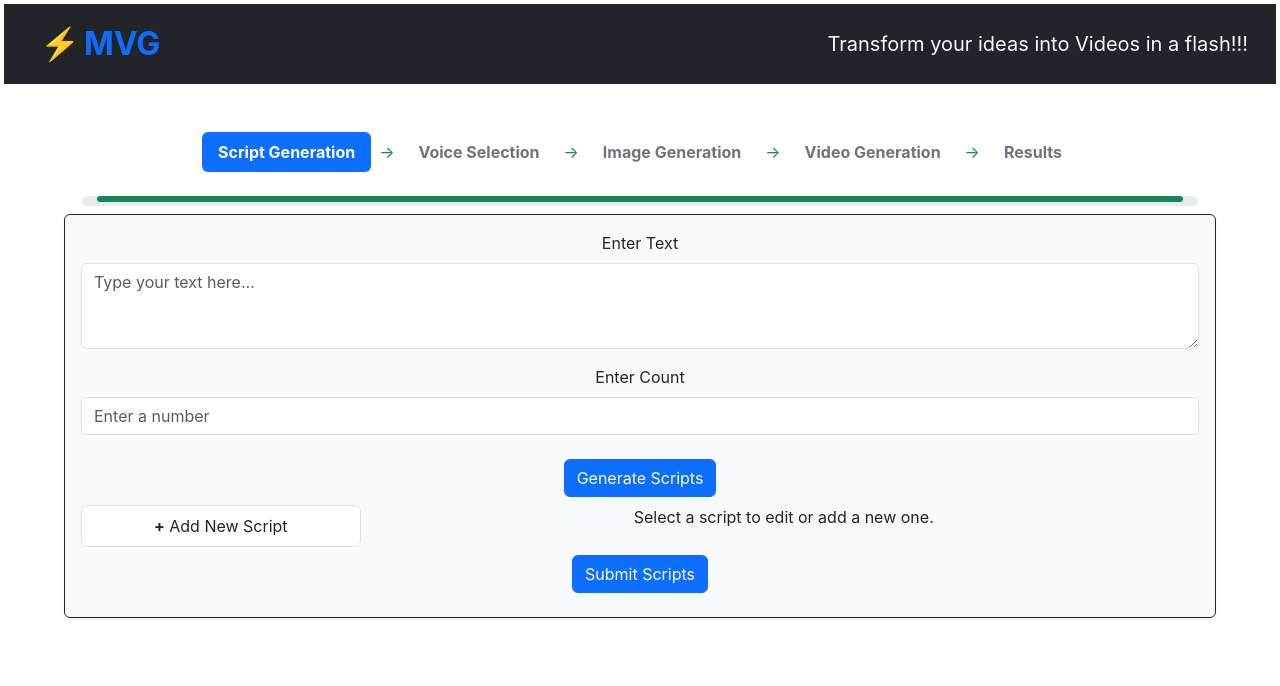
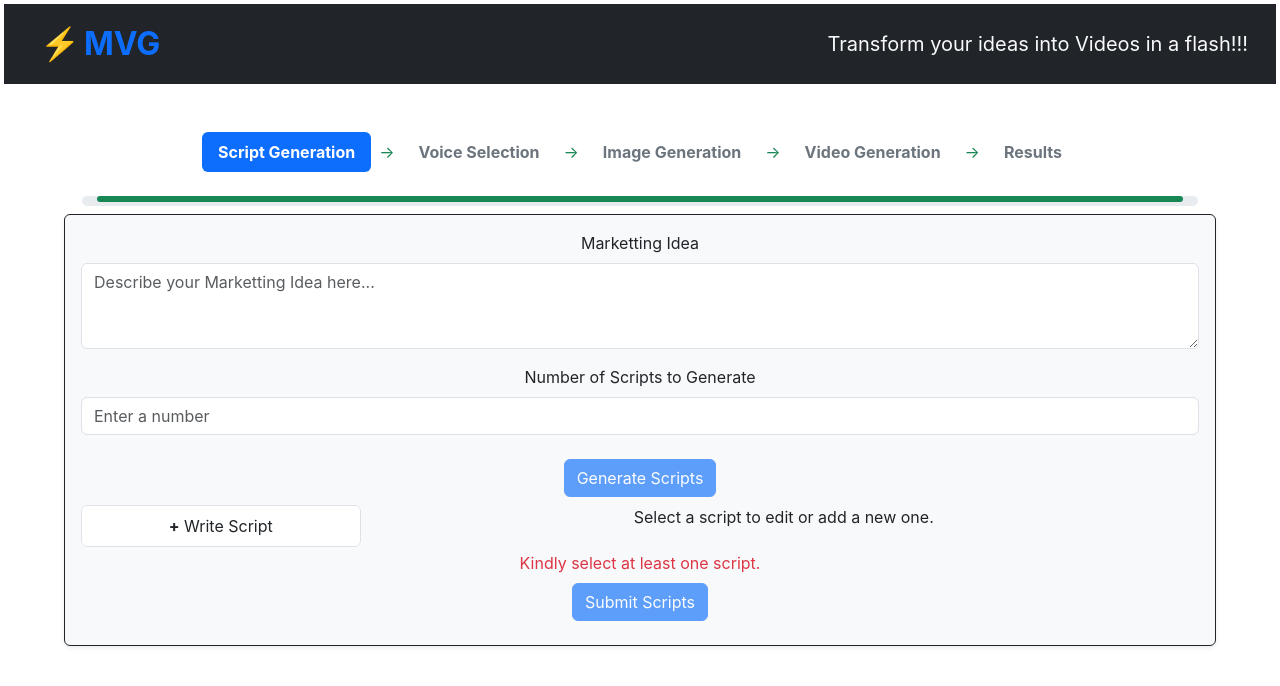
Before and after one commit to FarzanFrost/Numrah, a React (Create React App) app in the folder frontend/: page / in a window 1280 px wide. Shown: the top 686 px of the page. Built offline with nearby package versions, Linux system fonts and the light colour scheme.

Commit message:
Frontend Validation
Added validation for input fields, and if not valid disabled buttons.

```diff
--- a/frontend/src/App.js
+++ b/frontend/src/App.js
@@ -18,15 +18,21 @@ function App() {
   ];
 
   const [currentStep, setCurrentStep] = useState(0)
-  const nextStep = () => {
-    setCurrentStep((currentStep + 1) % steps.length)
-  }
 
   const [scripts, setScripts] = useState([])
   const [selectedVoices, setSelectedVoices] = useState([])
   const [images, setImages] = useState([]);
   const [image, setImage] = useState(null);
   const [videos, setVideos] = useState([])
+
+  const newIdea = () => {
+    setCurrentStep(0)
+    setScripts([])
+    setSelectedVoices([])
+    setImages([])
+    setImage(null)
+    setVideos([])
+  }
 
   return (
     <div className="App">
@@ -37,11 +43,11 @@ function App() {
       style={{
         width: '90%',
       }}>
-        {currentStep === 0 && <SricptGeneration nextStep={nextStep} scripts={scripts} setScripts={setScripts} />}
-        {currentStep === 1 && <VoiceSelection nextStep={nextStep} selectedVoices={selectedVoices} setSelectedVoices={setSelectedVoices} />}
-        {currentStep === 2 && <ImageGeneration nextStep={nextStep} images={images} setImages={setImages} image={image} setImage={setImage}/>}
-        {currentStep === 3 && <VideoGeneration nextStep={nextStep} scripts={scripts} voices={selectedVoices} images={images} image={image} setVideos={setVideos}/>}
-        {currentStep === 4 && <VideoResults nextStep={nextStep} videos={videos} setVideos={setVideos}/>}
+        {currentStep === 0 && <SricptGeneration setCurrentStep={setCurrentStep} scripts={scripts} setScripts={setScripts} />}
+        {currentStep === 1 && <VoiceSelection setCurrentStep={setCurrentStep} selectedVoices={selectedVoices} setSelectedVoices={setSelectedVoices} />}
+        {currentStep === 2 && <ImageGeneration setCurrentStep={setCurrentStep} images={images} setImages={setImages} image={image} setImage={setImage}/>}
+        {currentStep === 3 && <VideoGeneration setCurrentStep={setCurrentStep} scripts={scripts} voices={selectedVoices} images={images} image={image} setVideos={setVideos}/>}
+        {currentStep === 4 && <VideoResults newIdea={newIdea} videos={videos} setVideos={setVideos}/>}
       </div>
     </div>
   );
--- a/frontend/src/ImageGeneration.js
+++ b/frontend/src/ImageGeneration.js
@@ -3,7 +3,7 @@ import React, { useState } from 'react';
 const ImageUpload = ({ onImageChange, image }) => {
   return (
     <div className="mb-3">
-      <label htmlFor="imageInput" className="form-label">Upload Image</label>
+      <label htmlFor="imageInput" className="form-label">Upload Base/Background Image</label>
       <div className="d-flex align-items-center">
         <input
           type="file"
@@ -157,12 +157,13 @@ const LabelList = ({ labels, onAddLabel, onRemoveLabel }) => {
 const TextInput = ({ onTextChange }) => {
   return (
     <div className="mb-3">
-      <label htmlFor="textInput" className="form-label">Enter Text</label>
+      <label htmlFor="textInput" className="form-label">Enter Image Generation Prompt</label>
       <textarea
         id="textInput"
         className="form-control"
         rows="3"
         onChange={onTextChange}
+        placeholder='Type Your Image Generation Prompt here...'
       ></textarea>
     </div>
   );
@@ -181,15 +182,6 @@ const ImageGallery = ({images, setImages}) => {
 
   return (
     <div className="mb-3">
-      {/* <label htmlFor="galleryInput" className="form-label">Upload Images for Gallery</label>
-      <input
-        type="file"
-        className="form-control"
-        id="galleryInput"
-        multiple
-        accept="image/*"
-        onChange={handleImageChange}
-      /> */}
       {images.length > 0 && (
         <div className="mt-3">
           <h5>Image Gallery</h5>
@@ -219,12 +211,24 @@ const ImageGallery = ({images, setImages}) => {
   );
 };
 
-const ImageGeneration = ({nextStep, images, setImages, image, setImage}) => {
+const ImageGeneration = ({setCurrentStep, images, setImages, image, setImage}) => {
   const [labels, setLabels] = useState([[]]);
   const [text, setText] = useState('');
   const [message, setMessage] = useState('');
   const [loading, setLoading] = useState(false); // Loading state
   const [error, setError] = useState(null); // Error state
+
+  const isLabelsValid = () => {
+    const list_length = labels.flat().length
+    if (list_length === 0) return true;
+    return list_length % 5 === 0 ? false : true
+  }
+
+  const isImagesValid = () => {
+    const images_length = images.length
+    if (images_length === 0) return true;
+    return images_length % 5 === 0? false : true
+  }
 
   const handleImageChange = (event) => {
     const file = event.target.files[0];
@@ -297,22 +301,41 @@ const ImageGeneration = ({nextStep, images, setImages, image, setImage}) => {
             {/* Image Upload input */}
             <ImageUpload onImageChange={handleImageChange} image={image} />
           </div>
+          {
+          image === null &&
+          <div className="text-danger mt-1">Kindly add background image</div>
+          }
           <div className="col-12">
             {/* Labels Section */}
             <LabelList labels={labels} onAddLabel={handleLabelsChange} onRemoveLabel={handleLabelsChange} />
           </div>
+          {
+          isLabelsValid() &&
+          <div className="text-danger mt-1">Kindly make sure that total number of labels are multiple of 5.</div>
+          }
           <div className="col-12">
             {/* Text Input Section */}
             <TextInput onTextChange={handleTextChange} />
           </div>
         </div>
-        <button className="btn btn-primary m-2" onClick={() => generateImages(image)}>
+        {
+          text === '' &&
+          <div className="text-danger mt-1">Kindly add a prompt for Image Generation</div>
+        }
+        <button className="btn btn-primary m-2" onClick={() => generateImages(image)} disabled={image === null || text === '' || isLabelsValid()}>
         Generate Images
         </button>
         <ImageGallery images={images} setImages={setImages}/>
-        <button className="btn btn-primary m-2" onClick={nextStep}>
+        {
+          isImagesValid() &&
+          <div className="text-danger mt-1">Kindly make sure that total number of images are multiple of 5.</div>
+          }
+        <button className="btn btn-primary m-2" onClick={() => {setCurrentStep(3)}} disabled={isImagesValid()}>
         Submit Images
         </button>
+        <button className="btn btn-dark m-2" onClick={() => {setCurrentStep(1)}}>
+        Back
+      </button>
     </div>
   );
 };
--- a/frontend/src/ScriptGeneration.js
+++ b/frontend/src/ScriptGeneration.js
@@ -3,12 +3,12 @@ import { useState, useEffect } from 'react';
 function TextInput({handleChangeTextArea}) {
     return (
       <div className="mb-3">
-        <label htmlFor="userText" className="form-label">Enter Text</label>
+        <label htmlFor="userText" className="form-label">Marketting Idea</label>
         <textarea
           id="userText"
           className="form-control"
           rows="3"
-          placeholder="Type your text here..."
+          placeholder="Describe your Marketting Idea here..."
           onChange={handleChangeTextArea}
         />
       </div>
@@ -18,7 +18,7 @@ function TextInput({handleChangeTextArea}) {
 function NumberInput({handleChangNumberInput}) {
     return (
         <div className="mb-3">
-        <label htmlFor="count" className="form-label">Enter Count</label>
+        <label htmlFor="count" className="form-label">Number of Scripts to Generate</label>
         <input
             type="number"
             id="count"
@@ -30,9 +30,8 @@ function NumberInput({handleChangNumberInput}) {
     );
 }
 
-function ScriptEditor({ scripts, setScripts }) {
+function ScriptEditor({ scripts, setScripts, selectedScripts, setSelectedScripts }) {
     const [selectedScript, setSelectedScript] = useState(null);
-    const [selectedScripts, setSelectedScripts] = useState([]);
 
     const handleAddScript = () => {
         const newScript = { id: scripts.length, text: 'New script text here.' };
@@ -88,7 +87,7 @@ function ScriptEditor({ scripts, setScripts }) {
                     className="list-group-item list-group-item-action text-center"
                     onClick={handleAddScript}
                 >
-                    <strong>+</strong> Add New Script
+                    <strong>+</strong> Write Script
                 </button>
             </div>
 
@@ -111,7 +110,8 @@ function ScriptEditor({ scripts, setScripts }) {
     );
 }
 
-const SricptGeneration = ({nextStep, scripts, setScripts}) => {
+const SricptGeneration = ({setCurrentStep, scripts, setScripts}) => {
+    const [selectedScripts, setSelectedScripts] = useState([]);
     const [loading, setLoading] = useState(false);
     const [error, setError] = useState(null);
 
@@ -149,11 +149,6 @@ const SricptGeneration = ({nextStep, scripts, setScripts}) => {
         }
     };
 
-    // Fetch the scripts when the component mounts
-    // useEffect(() => {
-    //     fetchScripts();
-    // }, []);
-
     // Input Text area
     const [textArea, setTextArea] = useState('')
 
@@ -173,15 +168,13 @@ const SricptGeneration = ({nextStep, scripts, setScripts}) => {
             {loading && console.log(scripts)}
             <TextInput handleChangeTextArea={handleChangeTextArea}/>
             <NumberInput handleChangNumberInput={handleChangNumberInput}/>
-            {loading?
-            <button className="btn btn-primary m-2" disabled>
+            {<button className="btn btn-primary m-2" onClick={() => fetchScripts()} disabled={loading || textArea === '' || numberInput === ''}>
             Generate Scripts
             </button>
-            : <button className="btn btn-primary m-2" onClick={() => fetchScripts()}>
-            Generate Scripts
-            </button>}
-            <ScriptEditor scripts={scripts} setScripts={setScripts} />
-            <button className="btn btn-primary m-2" onClick={nextStep}>
+            }
+            <ScriptEditor scripts={scripts} setScripts={setScripts} selectedScripts={selectedScripts} setSelectedScripts={setSelectedScripts}/>
+            {selectedScripts.length === 0 && <div className="text-danger mt-1">Kindly select at least one script.</div>}
+            <button className="btn btn-primary m-2" onClick={() => {setCurrentStep(1)}} disabled={selectedScripts.length === 0}>
             Submit Scripts
             </button>
         </>
--- a/frontend/src/VideoGeneration.js
+++ b/frontend/src/VideoGeneration.js
@@ -1,7 +1,7 @@
 import React, { useState, useEffect, useRef } from 'react';
 import './VideoGeneration.css'
 
-const VideoGeneration = ({nextStep, scripts, voices, images, image, setVideos}) => {
+const VideoGeneration = ({setCurrentStep, scripts, voices, images, image, setVideos}) => {
   const [loading, setLoading] = useState(true);
   const [error, setError] = useState(null);
 
@@ -37,7 +37,7 @@ const VideoGeneration = ({nextStep, scripts, voices, images, image, setVideos})
       // Parse the JSON response and update the state
       const data = await response.json();
       setVideos(data)
-      nextStep()
+      // setCurrentStep(4)
       } catch (err) {
       setError(err.message);  // Handle errors
       } finally {
@@ -72,6 +72,9 @@ const VideoGeneration = ({nextStep, scripts, voices, images, image, setVideos})
       <button className="btn btn-primary m-2" onClick={generateVideos}>
         Retry Video Generation
       </button>
+      <button className="btn btn-dark m-2" onClick={() => {setCurrentStep(2)}}>
+        Back
+      </button>
     </div>
   );
 };
--- a/frontend/src/VideoResults.js
+++ b/frontend/src/VideoResults.js
@@ -1,7 +1,7 @@
 import React, { useState, useRef, useEffect } from 'react';
 import './VideoResults.css'; // Custom CSS for enhanced styles
 
-const VideoResults = ({nextStep, videos, setVideos}) => {
+const VideoResults = ({newIdea, videos, setVideos}) => {
   console.log(videos)
   const [selectedVideo, setSelectedVideo] = useState(null);
   const [isPlaying, setIsPlaying] = useState(false);
@@ -121,9 +121,9 @@ const VideoResults = ({nextStep, videos, setVideos}) => {
   return (
     <div className="container">
       {/* Sub-component 1: Video Upload */}
-      <div className="my-3">
+      {/* <div className="my-">
         <input type="file" accept="video/*" multiple onChange={handleVideoUpload} />
-      </div>
+      </div> */}
 
       {/* Sub-component 2: Video List and Player */}
       <div className="row">
@@ -224,8 +224,8 @@ const VideoResults = ({nextStep, videos, setVideos}) => {
         </ul>
         </div>
       </div>
-      <button className="btn btn-primary m-2" onClick={nextStep}>
-      New Idea?
+      <button className="btn btn-primary m-2" onClick={newIdea}>
+      New Marketting Idea?
       </button>
     </div>
   );
```
Also changed, not shown: frontend/src/VoiceSelection.js (+6 -3 lines).
